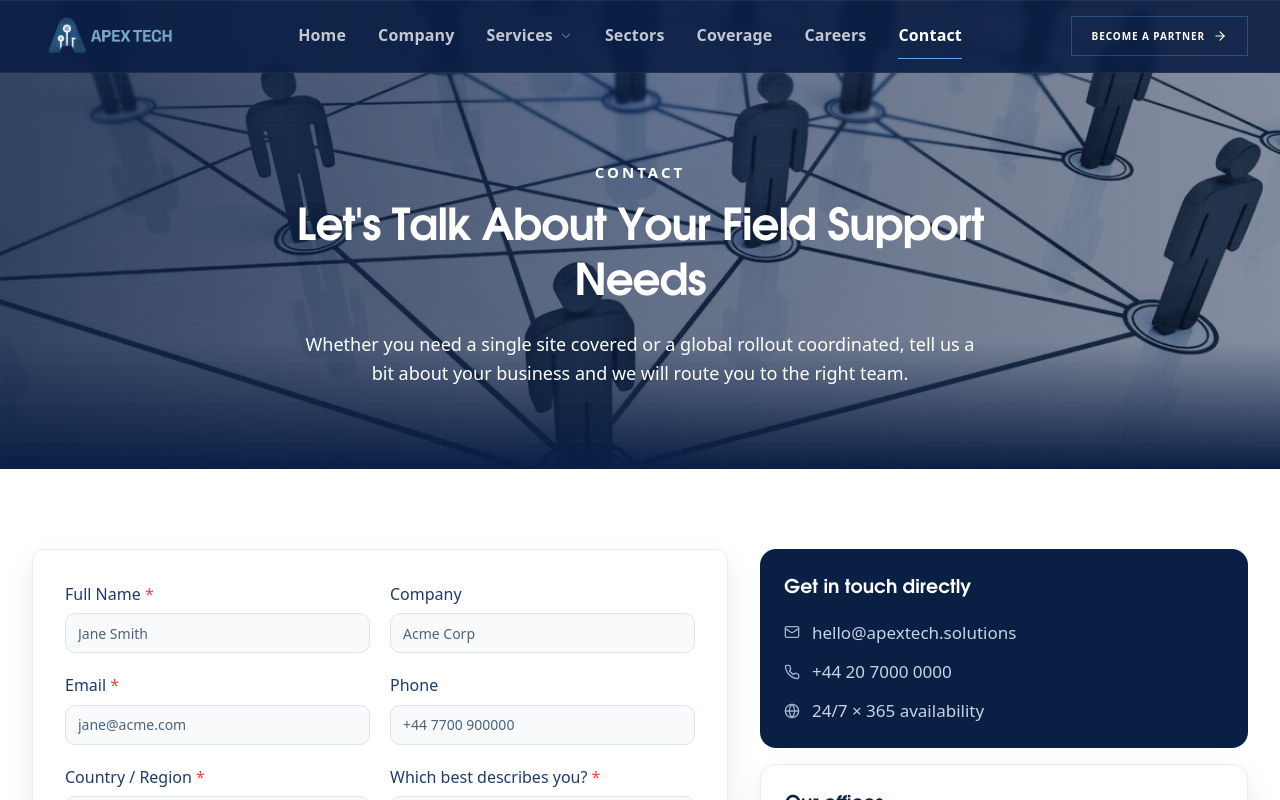
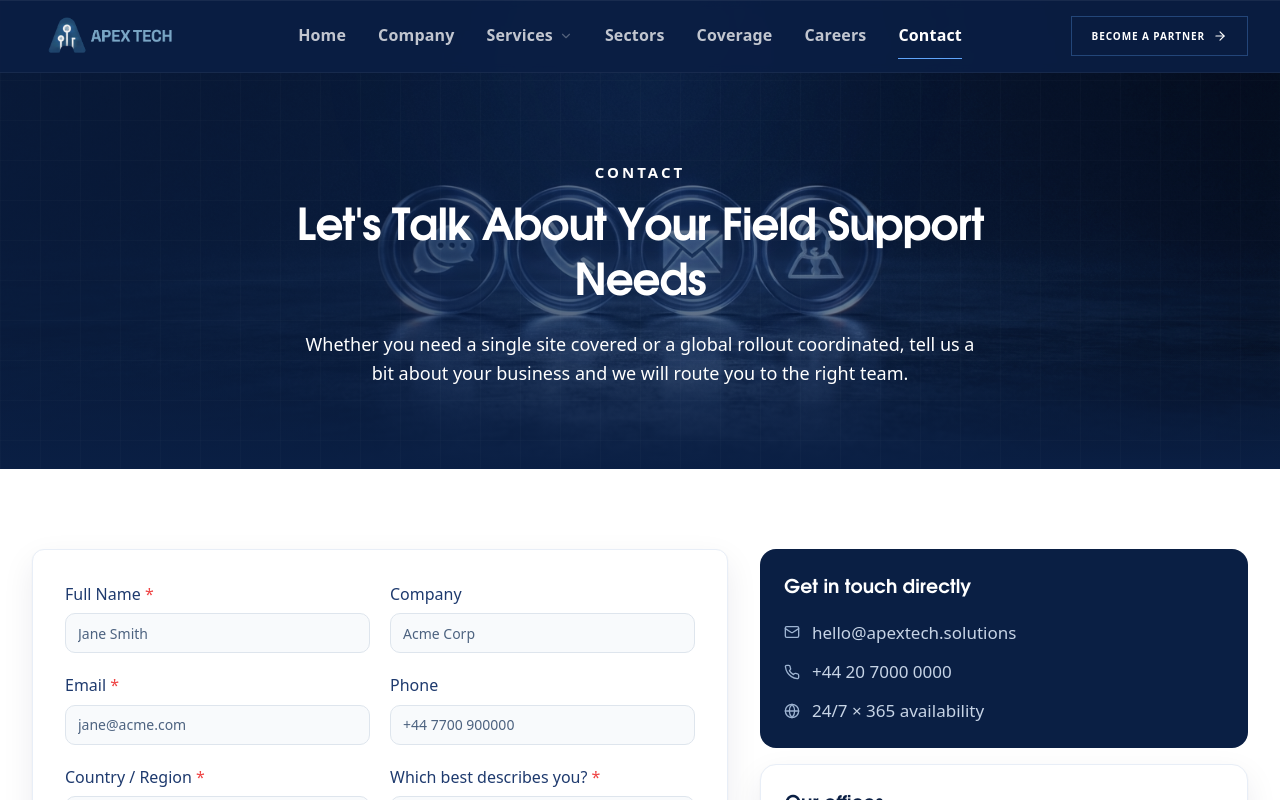
Before and after one commit to aazanwaleedgondal/ApexTech-v02, a Next.js app: page /contact in a window 1280 px wide. Shown: the top 800 px of the page. Built offline with nearby package versions, Linux system fonts and the light colour scheme; a web font is replaced by a local one.

Commit message:
final update 001

```diff
--- a/app/contact/page.tsx
+++ b/app/contact/page.tsx
@@ -94,7 +94,7 @@ export default function ContactPage() {
         eyebrow="Contact"
         title="Let's Talk About Your Field Support Needs"
         description="Whether you need a single site covered or a global rollout coordinated, tell us a bit about your business and we will route you to the right team."
-        backgroundImage="/images/services/networking.jpg"
+        backgroundImage="/images/cu.jpg"
       />
 
       <Section variant="default">
```
Also changed, not shown: public/images/cu.jpg (added).
